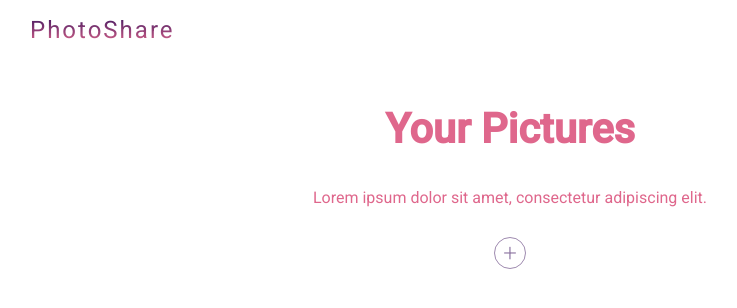
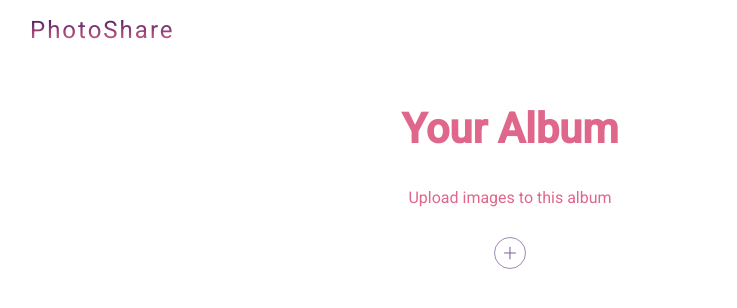
Before and after one commit to arpitshri29/photoshare, a React (Create React App) app: page / in a window 1280 px wide. Shown: the top 308 px of the page, without its empty margins (130-867 px from the left). Built offline with nearby package versions, Linux system fonts and the light colour scheme; no server answers; the database is empty; the HTML template or start-up script is replaced by a standard one.

Commit message:
- Framer-motion library added for motion effect - animation/ motion added to Images, Progress bar, Image modal

```diff
--- a/src/Components/Header.jsx
+++ b/src/Components/Header.jsx
@@ -4,8 +4,8 @@
   return (
     <div className="header">
       <h1>PhotoShare</h1>
-      <h2>Your Pictures</h2>
-      <p>Lorem ipsum dolor sit amet, consectetur adipiscing elit.</p>
+      <h2>Your Album</h2>
+      <p>Upload images to this album</p>
     </div>
   );
 };
```
